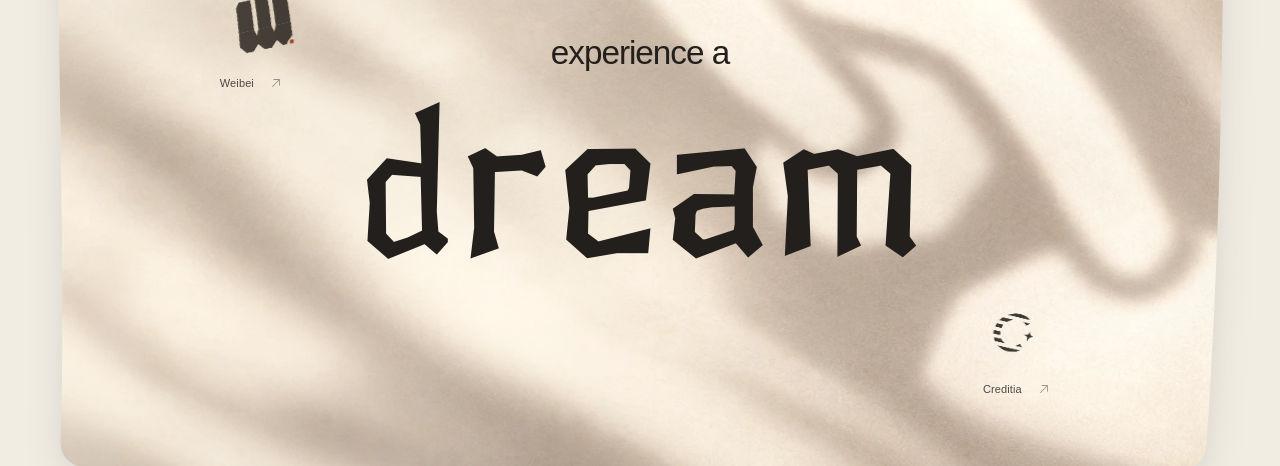
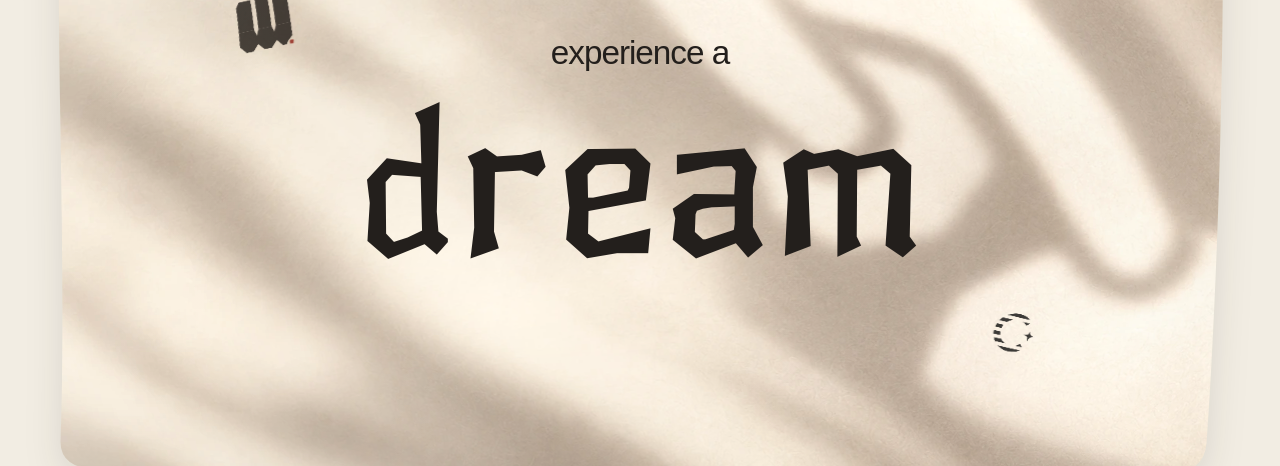
Before and after one commit to WroughtMind/wroughtmind.github.io, a React (Vite) app: page / in a window 1280 px wide. Shown: the part 247-713 px from the top of the page. Built offline with nearby package versions, Linux system fonts and the light colour scheme.

Commit message:
Remove project names and arrows beneath hero logos

```diff
--- a/src/App.jsx
+++ b/src/App.jsx
@@ -243,7 +243,6 @@ export function App() {
             <div className="flag-projects" id="work" role="group" aria-label="Our projects">
               {projects.map(p => <button key={p.id} data-project={p.id} data-project-entry={`flag-${p.id}`} className={`flag-project flag-project-${p.id}`} aria-haspopup="dialog" aria-label={`Explore ${p.name}`} onClick={event => selectProject(p.id, event)}>
                 <span className="flag-project-symbol"><ProjectMark project={p} woven/></span>
-                <span className="flag-project-name">{p.name}<ArrowUpRight size={14}/></span>
               </button>)}
             </div>
           </div>
```
